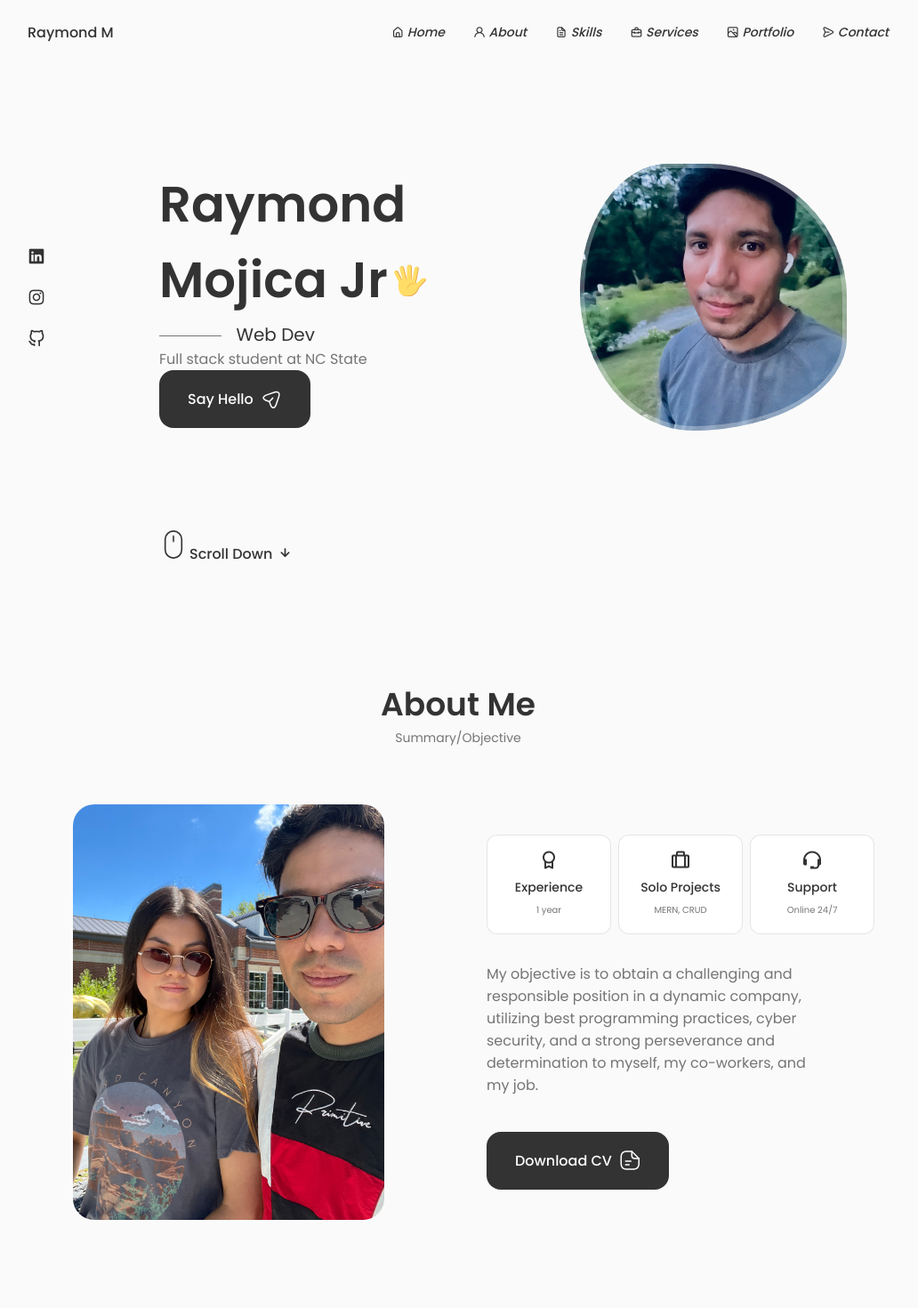
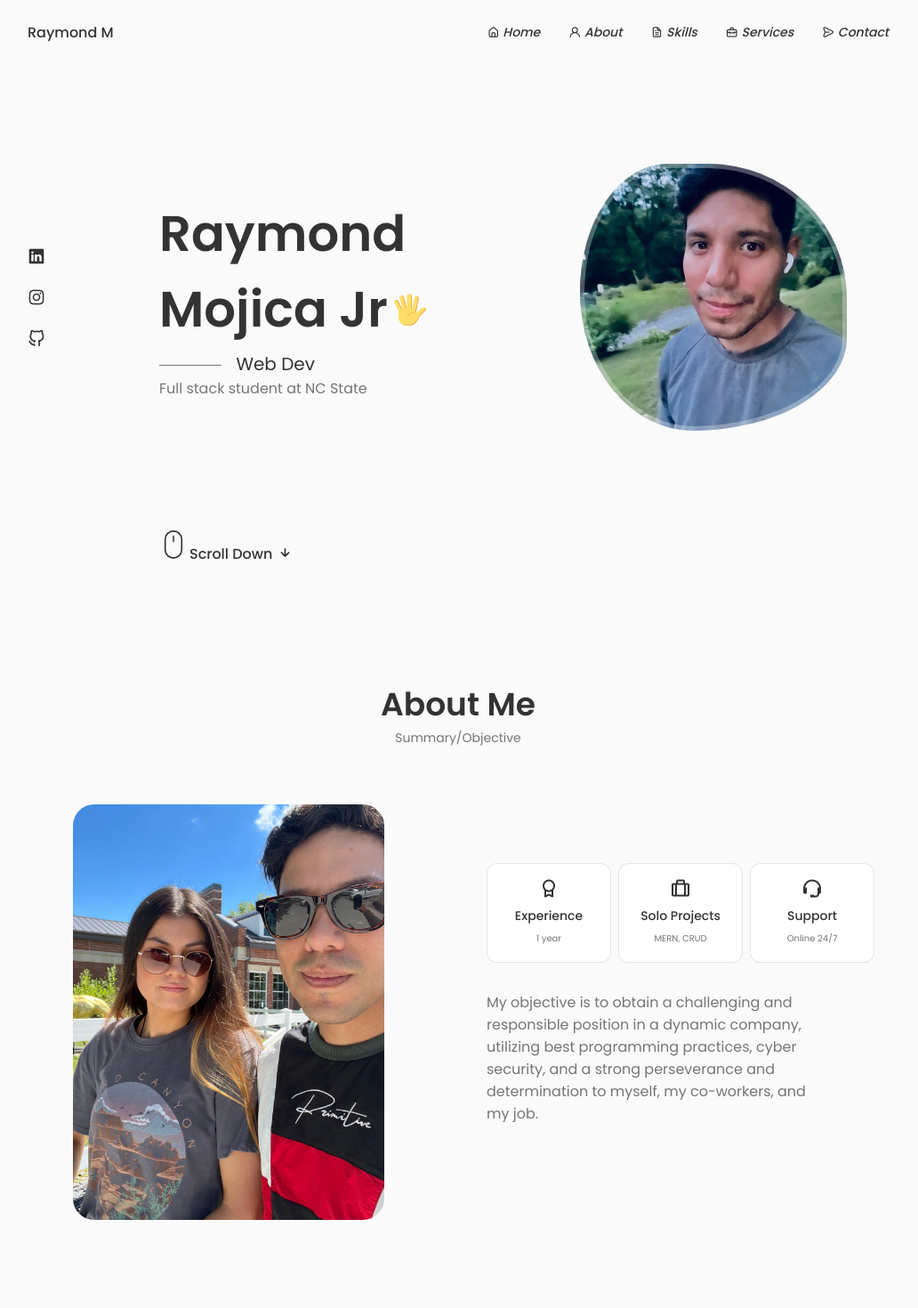
Before and after one commit to Raymondmojica/Raymondmojica.github.io, a React (Create React App) app: page / in a window 1280 px wide. Shown: the top 1470 px of the page at 89% size, without its empty margins (125-1157 px from the left). Built offline with nearby package versions, Linux system fonts and the light colour scheme.

Commit message:
Personalizing

```diff
--- a/src/components/about/About.jsx
+++ b/src/components/about/About.jsx
@@ -19,34 +19,6 @@ const About = () => {
             security, and a strong perseverance and determination to myself, my
             co-workers, and my job.
           </p>
-          <a download="" href={CV} className="button button--flex">
-            Download CV
-            <svg
-              class="button__icon"
-              xmlns="http://www.w3.org/2000/svg"
-              width="24"
-              height="24"
-              viewBox="0 0 24 24"
-              fill="none"
-            >
-              <path
-                d="M15.25 22.7502H9.25C3.82 22.7502 1.5 20.4302 1.5 15.0002V9.00024C1.5 3.57024 3.82 1.25024 9.25 1.25024H14.25C14.66 1.25024 15 1.59024 15 2.00024C15 2.41024 14.66 2.75024 14.25 2.75024H9.25C4.64 2.75024 3 4.39024 3 9.00024V15.0002C3 19.6102 4.64 21.2502 9.25 21.2502H15.25C19.86 21.2502 21.5 19.6102 21.5 15.0002V10.0002C21.5 9.59024 21.84 9.25024 22.25 9.25024C22.66 9.25024 23 9.59024 23 10.0002V15.0002C23 20.4302 20.68 22.7502 15.25 22.7502Z"
-                fill="var(--container-color)"
-              ></path>
-              <path
-                d="M22.25 10.7502H18.25C14.83 10.7502 13.5 9.42023 13.5 6.00023V2.00023C13.5 1.70023 13.68 1.42023 13.96 1.31023C14.24 1.19023 14.56 1.26023 14.78 1.47023L22.78 9.47023C22.99 9.68023 23.06 10.0102 22.94 10.2902C22.82 10.5702 22.55 10.7502 22.25 10.7502ZM15 3.81023V6.00023C15 8.58023 15.67 9.25023 18.25 9.25023H20.44L15 3.81023Z"
-                fill="var(--container-color)"
-              ></path>
-              <path
-                d="M13.25 13.7502H7.25C6.84 13.7502 6.5 13.4102 6.5 13.0002C6.5 12.5902 6.84 12.2502 7.25 12.2502H13.25C13.66 12.2502 14 12.5902 14 13.0002C14 13.4102 13.66 13.7502 13.25 13.7502Z"
-                fill="var(--container-color)"
-              ></path>
-              <path
-                d="M11.25 17.7502H7.25C6.84 17.7502 6.5 17.4102 6.5 17.0002C6.5 16.5902 6.84 16.2502 7.25 16.2502H11.25C11.66 16.2502 12 16.5902 12 17.0002C12 17.4102 11.66 17.7502 11.25 17.7502Z"
-                fill="var(--container-color)"
-              ></path>
-            </svg>
-          </a>
         </div>
       </div>
     </section>
--- a/src/components/contact/Contact.jsx
+++ b/src/components/contact/Contact.jsx
@@ -14,8 +14,10 @@ const Contact = () => {
             <div className="contact__card">
               <i className="bx bx contact__card-icon"></i>
 
-              <h3 className="contact__card-title"></h3>
-              <span className="contact__card-data"></span>
+              <h3 className="contact__card-title">Email</h3>
+              <span className="contact__card-data">
+                Raymondmojicajr@gmail.com
+              </span>
 
               <a href="" className="contact__button">
                 Write Me{" "}
--- a/src/components/header/Header.jsx
+++ b/src/components/header/Header.jsx
@@ -37,12 +37,6 @@ const Header = () => {
             </li>
 
             <li className="nav__item">
-              <a href="#portfolio" className="nav__link">
-                <i className="uil uil-scenery nav__icon"> Portfolio</i>
-              </a>
-            </li>
-
-            <li className="nav__item">
               <a href="#contact" className="nav__link">
                 <i className="uil uil-message nav__icon"> Contact </i>
               </a>
--- a/src/components/home/Data.jsx
+++ b/src/components/home/Data.jsx
@@ -57,27 +57,6 @@ const Data = () => {
       </h1>
       <h3 className="home__subtitle">Web Dev</h3>
       <p className="home__description">Full stack student at NC State</p>
-      <a href="#contact" className="button button--flex">
-        {" "}
-        Say Hello
-        <svg
-          class="button__icon"
-          xmlns="http://www.w3.org/2000/svg"
-          width="24"
-          height="24"
-          viewBox="0 0 24 24"
-          fill="none"
-        >
-          <path
-            d="M14.2199 21.9352C13.0399 21.9352 11.3699 21.1052 10.0499 17.1352L9.32988 14.9752L7.16988 14.2552C3.20988 12.9352 2.37988 11.2652 2.37988 10.0852C2.37988 8.91525 3.20988 7.23525 7.16988 5.90525L15.6599 3.07525C17.7799 2.36525 19.5499 2.57525 20.6399 3.65525C21.7299 4.73525 21.9399 6.51525 21.2299 8.63525L18.3999 17.1252C17.0699 21.1052 15.3999 21.9352 14.2199 21.9352ZM7.63988 7.33525C4.85988 8.26525 3.86988 9.36525 3.86988 10.0852C3.86988 10.8052 4.85988 11.9052 7.63988 12.8252L10.1599 13.6652C10.3799 13.7352 10.5599 13.9152 10.6299 14.1352L11.4699 16.6552C12.3899 19.4352 13.4999 20.4252 14.2199 20.4252C14.9399 20.4252 16.0399 19.4352 16.9699 16.6552L19.7999 8.16525C20.3099 6.62525 20.2199 5.36525 19.5699 4.71525C18.9199 4.06525 17.6599 3.98525 16.1299 4.49525L7.63988 7.33525Z"
-            fill="var(--container-color)"
-          ></path>
-          <path
-            d="M10.11 14.7052C9.92005 14.7052 9.73005 14.6352 9.58005 14.4852C9.29005 14.1952 9.29005 13.7152 9.58005 13.4252L13.16 9.83518C13.45 9.54518 13.93 9.54518 14.22 9.83518C14.51 10.1252 14.51 10.6052 14.22 10.8952L10.64 14.4852C10.5 14.6352 10.3 14.7052 10.11 14.7052Z"
-            fill="var(--container-color)"
-          ></path>
-        </svg>
-      </a>
     </div>
   );
 };
```
